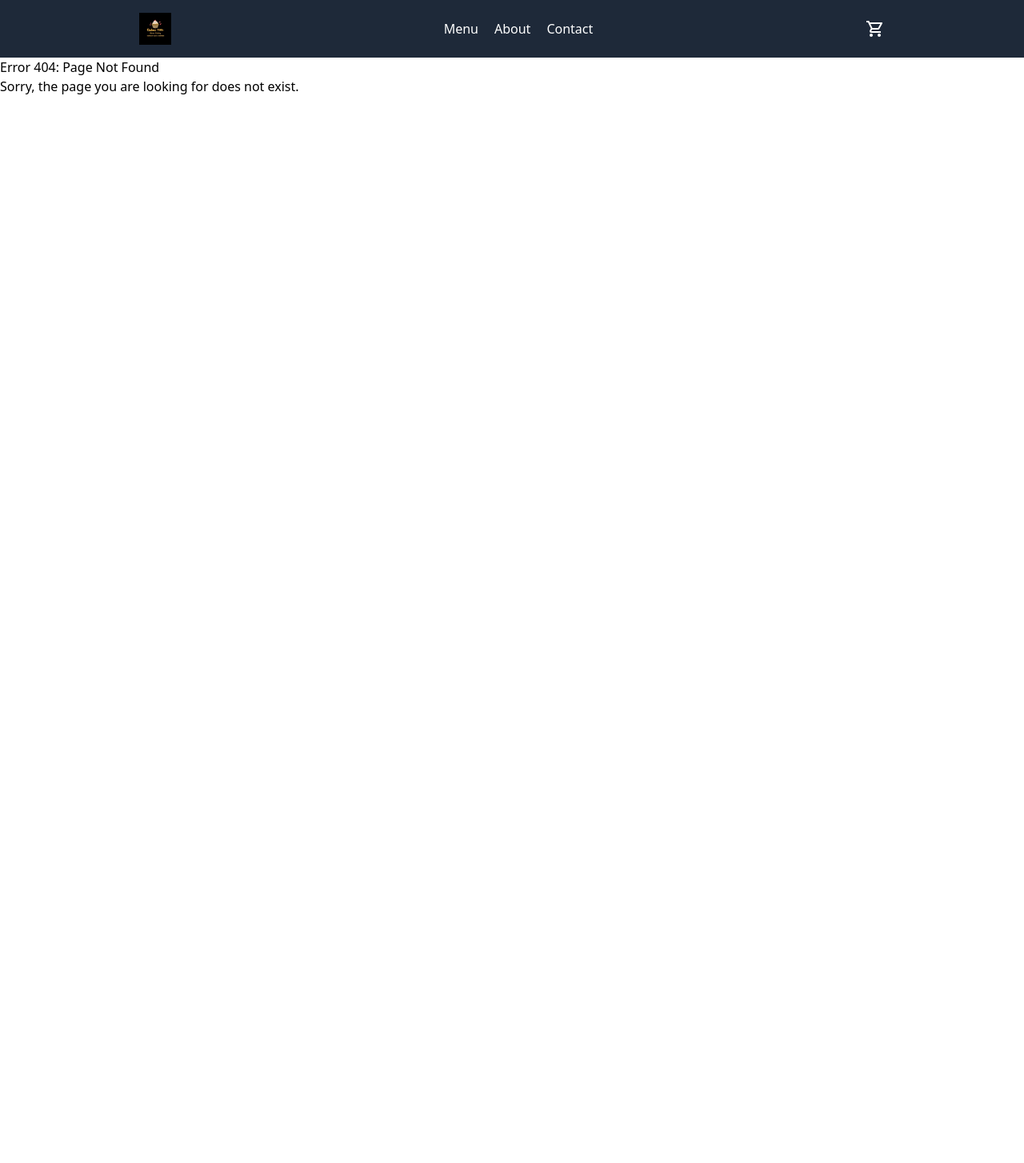
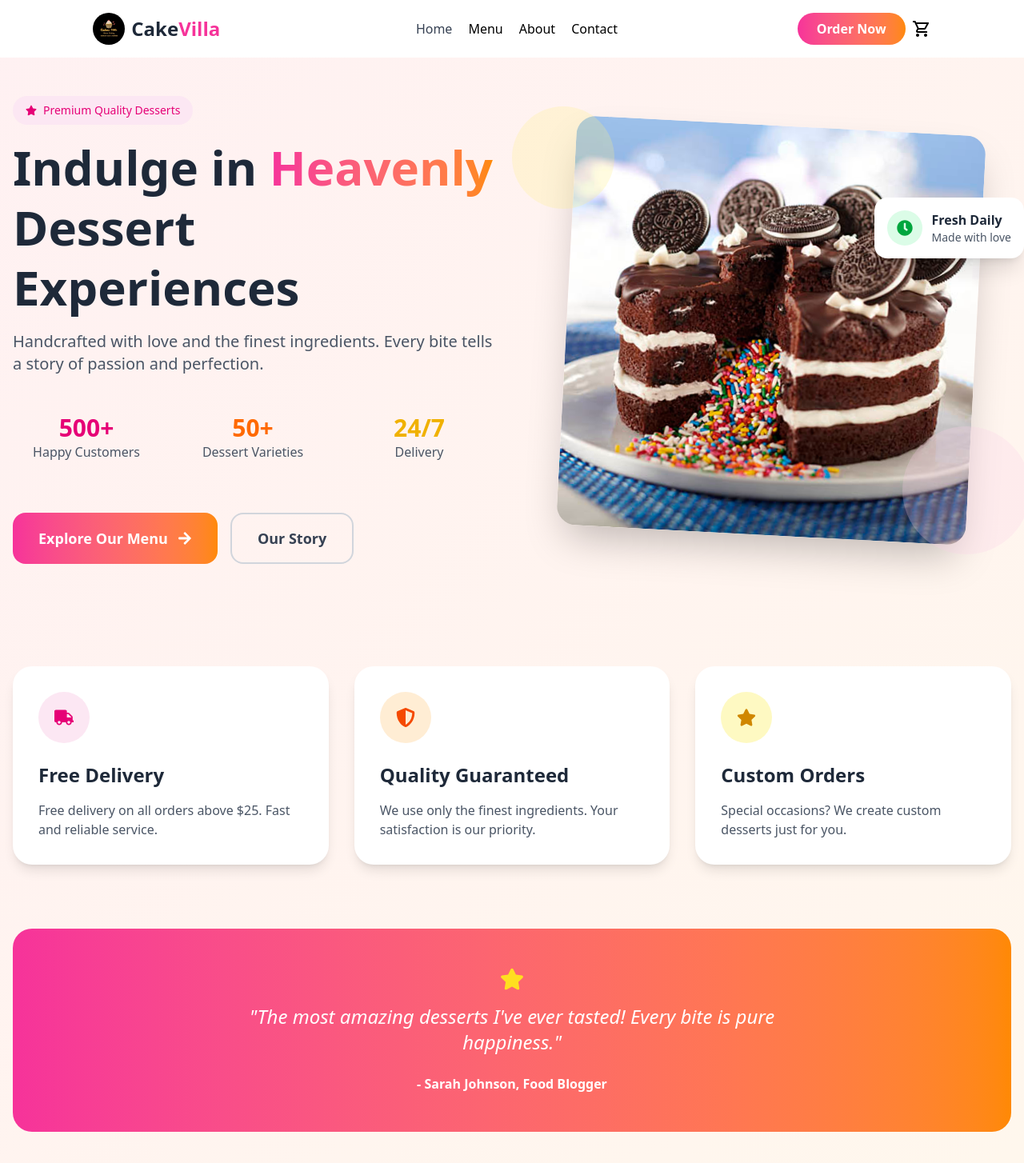
Before and after one commit to Hammad-000/Cakes-Villa, a React (Vite) app: page /home in a window 1280 px wide. Before the commit this address had no page. Shown: the top 1454 px of the page at 80% size. Before the commit the page ends 872 px from the top, so only its background shows below. Built offline with nearby package versions, Linux system fonts and the light colour scheme.

Commit message:
add home page

```diff
--- a/src/App.jsx
+++ b/src/App.jsx
@@ -1,16 +1,17 @@
 import { useState } from 'react';
-import { BrowserRouter as Router, Route, Routes, NavLink, Navigate } from 'react-router-dom';
+import { BrowserRouter as Router, Route, Routes, NavLink, Navigate ,Link } from 'react-router-dom';
 import About from './Pages/About';
 import Menu from './Pages/Menu';
 import Contact from './Pages/Contact';
 import Error from './Pages/Error';
+import Home from './Pages/Home';
 import './index.css';
 import Cart from './Pages/Cart';
 import ProductDetailpg from "./Pages/ProductDetailpg";
 import { MdOutlineShoppingCart } from "react-icons/md";
-import { CartProvider, useCart } from './components/CartContext'; // Import useCart
+import { CartProvider, useCart } from './components/CartContext';
 
-// Move CartIcon outside of App component
+
 function CartIcon() {
   const { cart } = useCart();
   const cartItemsCount = cart.reduce((total, item) => total + item.quantity, 0);
@@ -19,7 +20,7 @@ function CartIcon() {
     <div className="relative">
       <NavLink
         to="/cart"
-        className={({ isActive }) => isActive ? 'text-yellow-500' : 'text-white'}
+        className={({ isActive }) => isActive ? 'text-gray-700 hover:text-pink-600 font-medium' : 'hover:text-orange-500 transition-colors'}
       >
         <MdOutlineShoppingCart className="text-2xl" />
       </NavLink>
@@ -39,17 +40,33 @@ function App() {
         <div className=' gap-10 justify-evenly'  >
 
 
-          <nav className='flex p-4 bg-gray-800 justify-around items-center gap-6 text-white'>
-            <div className='w-10'   >
-            <img src="./images/logo.jpg" alt="" />
-          </div>
+          <nav className='flex p-4 justify-around items-center gap-6 '>
+
+           <div className="flex items-center space-x-2">
+  <div className="w-10 h-10 bg-gradient-to-r from-pink-500 to-orange-400 rounded-full overflow-hidden">
+    <img src="./images/logo.jpg" alt="CakeVilla Logo" className="w-full h-full object-cover" />
+  </div>
+  <span className="text-2xl font-bold text-gray-800">Cake<span className="text-pink-500">Villa</span></span>
+</div>
+
+
 
           <div className=' flex gap-5' >
+  <nav className="hidden md:flex space-x-8">
 
+          </nav>
+            <NavLink
+              to="/home"
+              className={({ isActive }) =>
+                isActive ? 'text-gray-700 hover:text-pink-600 font-medium' : 'hover:text-orange-500 transition-colors'
+            }
+            >
+              Home
+            </NavLink>
             <NavLink
               to="/menu"
               className={({ isActive }) =>
-                isActive ? 'text-yellow-400 font-semibold' : 'hover:text-yellow-300 transition-colors'
+                isActive ? 'text-gray-700 hover:text-pink-600 font-medium' : 'hover:text-orange-500 transition-colors'
             }
             >
               Menu
@@ -57,7 +74,7 @@ function App() {
             <NavLink
               to="/about"
               className={({ isActive }) =>
-                isActive ? 'text-yellow-400 font-semibold' : 'hover:text-yellow-300 transition-colors'
+                isActive ? 'text-gray-700 hover:text-pink-600 font-medium' : 'hover:text-orange-500 transition-colors'
             }
             >
               About
@@ -65,7 +82,7 @@ function App() {
             <NavLink
               to="/contact"
               className={({ isActive }) =>
-                isActive ? 'text-yellow-400 font-semibold' : 'hover:text-yellow-300 transition-colors'
+                isActive ? 'text-gray-700 hover:text-pink-600 font-medium' : 'hover:text-orange-500 transition-colors'
             }
             >
               Contact
@@ -74,13 +91,21 @@ function App() {
 
               </div>
 
-         <div >
+
+         <div className='flex items-center space-x-2 ' >
+         <Link
+            to="/menu"
+            className="bg-gradient-to-r from-pink-500 to-orange-400 text-white px-6 py-2 rounded-full font-semibold hover:shadow-lg hover:shadow-pink-200 transition-all duration-300"
+          >
+            Order Now
+          </Link>
             <CartIcon    />
          </div>
           </nav>
 
           <main className="min-h-screen">
             <Routes>
+              <Route path="/home" element={<Home />} />
               <Route path="/menu" element={<Menu />} />
               <Route path="/about" element={<About />} />
               <Route path="/contact" element={<Contact />} />
--- a/src/Components/ProductsCart.jsx
+++ b/src/Components/ProductsCart.jsx
@@ -7,7 +7,7 @@ function ProductsCart({ filteredProducts }) {
   return (
     <div className="grid grid-cols-1 sm:grid-cols-2 lg:grid-cols-3 gap-6">
       {filteredProducts.map((product) => (
-        <div key={product.id} className="bg-white shadow rounded-lg p-4">
+        <div key={product.id} className="bg-white shadow  rounded-lg p-5 min-w-3/5">
 
           {/* Navigate to product detail */}
           <Link to={`/product/${product.id}`}>
--- a/src/Pages/Cart.jsx
+++ b/src/Pages/Cart.jsx
@@ -34,7 +34,7 @@ function Cart() {
       <h1 className="text-3xl font-bold mb-8">Your Shopping Cart</h1>
 
       <div className="grid grid-cols-1 lg:grid-cols-3 gap-8">
-        {/* Cart Items */}
+
         <div className="lg:col-span-2 space-y-4">
           {cart.map((item) => (
             <div key={item.id} className="flex flex-col sm:flex-row items-center justify-between bg-white p-4 rounded-lg shadow-md border">
@@ -84,7 +84,7 @@ function Cart() {
           ))}
         </div>
 
-        {/* Order Summary */}
+
         <div className="lg:col-span-1">
           <div className="bg-gray-50 p-6 rounded-lg shadow-md sticky top-4">
             <h2 className="text-2xl font-bold mb-6">Order Summary</h2>
--- /dev/null
+++ b/src/Pages/Home.jsx
@@ -0,0 +1,151 @@
+import { Link } from 'react-router-dom';
+import { FaArrowRight, FaStar, FaClock, FaTruck, FaShieldAlt } from 'react-icons/fa';
+import React from "react";
+
+function Home() {
+  return (
+    <div className="min-h-screen bg-gradient-to-br from-rose-50 to-orange-50 overflow-hidden">
+      {/* Header/Navigation */}
+
+
+      {/* Hero Section */}
+      <main className="container mx-auto px-4 py-8 md:py-12">
+        <div className="flex flex-col lg:flex-row items-center justify-between gap-12">
+
+          {/* Left Content */}
+          <div className="lg:w-1/2 space-y-8 animate-fadeIn">
+            <div className="space-y-4">
+              <div className="inline-flex items-center bg-pink-100 text-pink-600 px-4 py-2 rounded-full text-sm font-medium">
+                <FaStar className="mr-2" /> Premium Quality Desserts
+              </div>
+
+              <h1 className="text-5xl md:text-6xl font-bold text-gray-800 leading-tight">
+                Indulge in <span className="text-transparent bg-clip-text bg-gradient-to-r from-pink-500 to-orange-400">Heavenly</span> Dessert Experiences
+              </h1>
+
+              <p className="text-gray-600 text-lg md:text-xl max-w-2xl">
+                Handcrafted with love and the finest ingredients. Every bite tells a story of passion and perfection.
+              </p>
+            </div>
+
+            {/* Stats */}
+            <div className="grid grid-cols-2 md:grid-cols-3 gap-6 py-4">
+              <div className="text-center">
+                <div className="text-3xl font-bold text-pink-600">500+</div>
+                <div className="text-gray-600">Happy Customers</div>
+              </div>
+              <div className="text-center">
+                <div className="text-3xl font-bold text-orange-500">50+</div>
+                <div className="text-gray-600">Dessert Varieties</div>
+              </div>
+              <div className="text-center">
+                <div className="text-3xl font-bold text-yellow-500">24/7</div>
+                <div className="text-gray-600">Delivery</div>
+              </div>
+            </div>
+
+
+            <div className="flex flex-col sm:flex-row gap-4 pt-4">
+              <Link
+                to="/menu"
+                className="group bg-gradient-to-r from-pink-500 to-orange-400 text-white px-8 py-4 rounded-2xl font-semibold text-lg hover:shadow-xl hover:shadow-pink-200 transition-all duration-300 transform hover:-translate-y-1 flex items-center justify-center"
+              >
+                Explore Our Menu
+                <FaArrowRight className="ml-3 group-hover:translate-x-2 transition-transform duration-300" />
+              </Link>
+
+              <Link
+                to="/about"
+                className="border-2 border-gray-300 text-gray-700 px-8 py-4 rounded-2xl font-semibold text-lg hover:border-pink-400 hover:text-pink-600 transition-all duration-300"
+              >
+                Our Story
+              </Link>
+            </div>
+          </div>
+
+          <div className="lg:w-1/2 relative">
+            <div className="relative z-10">
+              <img
+                src="./images/cake1.jpg"
+                alt="Delicious chocolate cake"
+                className="rounded-3xl shadow-2xl w-full max-w-lg mx-auto transform rotate-3 hover:rotate-0 transition-transform duration-500"
+              />
+
+
+              <div className="absolute -top-6 -left-6 w-32 h-32 bg-yellow-200 rounded-full opacity-20 animate-pulse"></div>
+              <div className="absolute -bottom-6 -right-6 w-40 h-40 bg-pink-200 rounded-full opacity-20 animate-pulse delay-300"></div>
+
+
+              <div className="absolute -right-4 top-1/4 bg-white p-4 rounded-2xl shadow-xl transform -translate-y-1/2">
+                <div className="flex items-center space-x-3">
+                  <div className="bg-green-100 p-3 rounded-full">
+                    <FaClock className="text-green-600 text-xl" />
+                  </div>
+                  <div>
+                    <div className="font-bold text-gray-800">Fresh Daily</div>
+                    <div className="text-sm text-gray-600">Made with love</div>
+                  </div>
+                </div>
+              </div>
+            </div>
+          </div>
+        </div>
+      </main>
+
+
+      <section className="container mx-auto px-4 py-12 md:py-20">
+        <div className="grid grid-cols-1 md:grid-cols-3 gap-8">
+          <div className="bg-white p-8 rounded-3xl shadow-lg hover:shadow-xl transition-shadow duration-300">
+            <div className="bg-pink-100 w-16 h-16 rounded-full flex items-center justify-center mb-6">
+              <FaTruck className="text-pink-600 text-2xl" />
+            </div>
+            <h3 className="text-2xl font-bold text-gray-800 mb-4">Free Delivery</h3>
+            <p className="text-gray-600">Free delivery on all orders above $25. Fast and reliable service.</p>
+          </div>
+
+          <div className="bg-white p-8 rounded-3xl shadow-lg hover:shadow-xl transition-shadow duration-300">
+            <div className="bg-orange-100 w-16 h-16 rounded-full flex items-center justify-center mb-6">
+              <FaShieldAlt className="text-orange-600 text-2xl" />
+            </div>
+            <h3 className="text-2xl font-bold text-gray-800 mb-4">Quality Guaranteed</h3>
+            <p className="text-gray-600">We use only the finest ingredients. Your satisfaction is our priority.</p>
+          </div>
+
+          <div className="bg-white p-8 rounded-3xl shadow-lg hover:shadow-xl transition-shadow duration-300">
+            <div className="bg-yellow-100 w-16 h-16 rounded-full flex items-center justify-center mb-6">
+              <FaStar className="text-yellow-600 text-2xl" />
+            </div>
+            <h3 className="text-2xl font-bold text-gray-800 mb-4">Custom Orders</h3>
+            <p className="text-gray-600">Special occasions? We create custom desserts just for you.</p>
+          </div>
+        </div>
+      </section>
+
+
+      <div className="container mx-auto px-4 pb-16">
+        <div className="bg-gradient-to-r from-pink-500 to-orange-400 rounded-3xl p-8 md:p-12 text-white">
+          <div className="max-w-2xl mx-auto text-center">
+            <FaStar className="text-yellow-300 text-3xl mx-auto mb-4" />
+            <p className="text-2xl italic mb-6">
+              "The most amazing desserts I've ever tasted! Every bite is pure happiness."
+            </p>
+            <div className="font-semibold">- Sarah Johnson, Food Blogger</div>
+          </div>
+        </div>
+      </div>
+
+
+      <style jsx>{`
+        @keyframes fadeIn {
+          from { opacity: 0; transform: translateY(20px); }
+          to { opacity: 1; transform: translateY(0); }
+        }
+        .animate-fadeIn {
+          animation: fadeIn 1s ease-out;
+        }
+      `}</style>
+    </div>
+  );
+}
+
+export default Home;
--- a/vite.config.js
+++ b/vite.config.js
@@ -5,4 +5,5 @@ import tailwindcss from '@tailwindcss/vite'
 // https://vite.dev/config/
 export default defineConfig({
   plugins: [react(),  tailwindcss()],
+
 })
```
